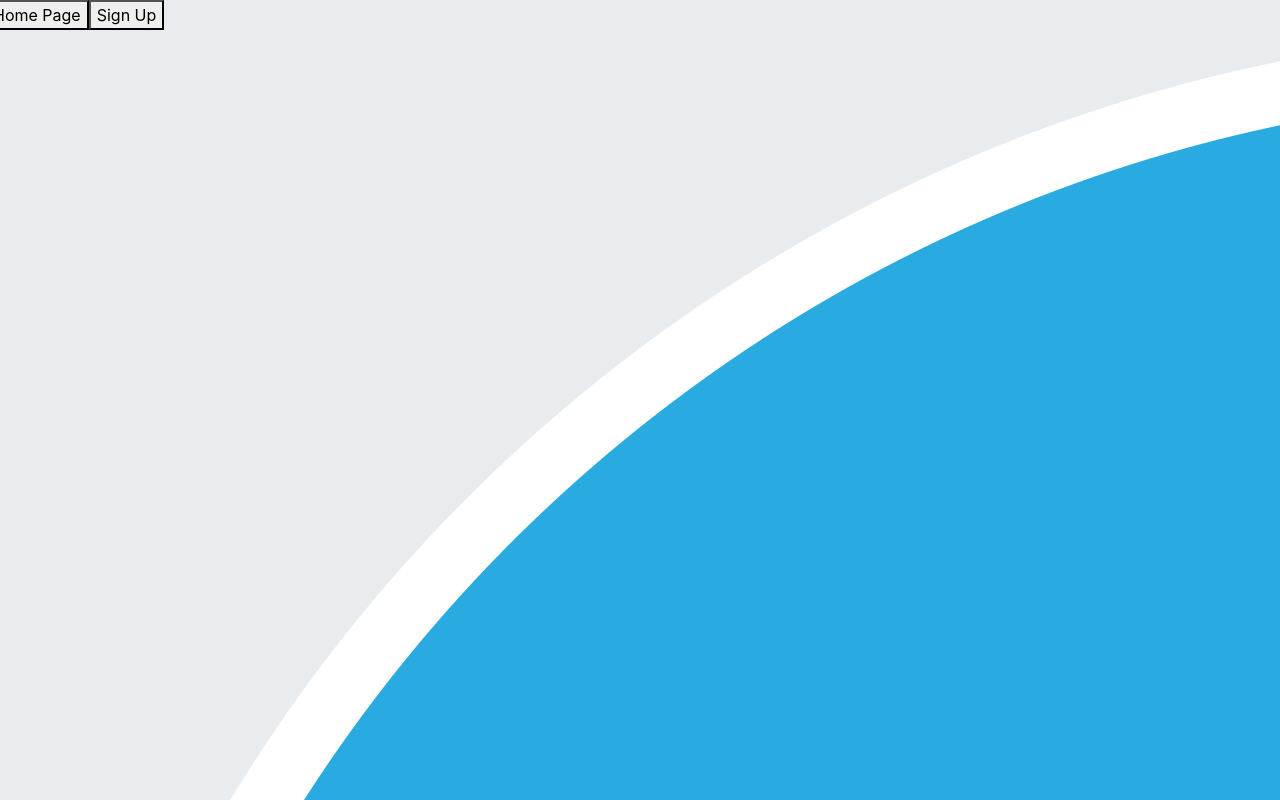
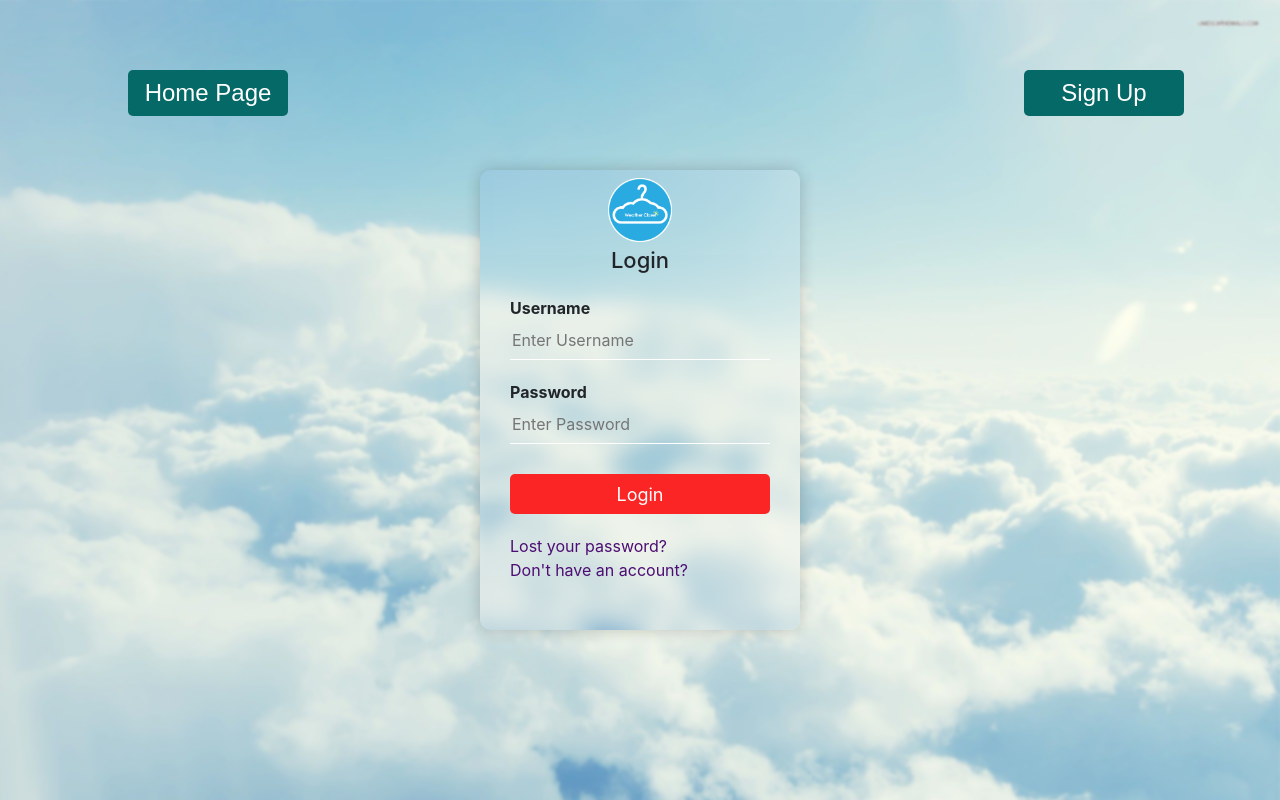
Before and after one commit to siam07/CSE311-WeatherCloset, a plain HTML site: page loginform.html in a window 1280 px wide. Shown: the top 800 px of the page. Drawn offline with Linux system fonts and the light colour scheme.

Commit message:
Update style.css

```diff
--- a/style.css
+++ b/style.css
@@ -308,3 +308,205 @@ img.portfolio{
 
 
 /*--- Home Page End--*/
+
+
+
+
+
+
+
+
+
+
+
+
+/*--- Login/signup Page--*/
+
+#loginform{
+    position: fixed;
+    background-image: url("photos/bglogin.jpg");
+    background-position: center;
+    background-repeat: no-repeat;
+    background-size: cover;
+    height: 100%;
+    width: 100%;
+}
+
+.loginbox{
+    position: relative;
+    width: 320px;
+    height: 460px;
+    top: 47%;
+    left: 50%;
+    box-shadow: 0 0 1rem 0 rgba(0, 0, 0, .2);
+    position: relative;
+    background: inherit;
+    overflow: hidden;
+    border-radius: 5px;
+    border-radius: 10px;
+    transform: translate(-50%,-50%);
+    box-sizing: border-box;
+    padding: 70px 30px;
+    z-index: 1;
+
+}
+
+.loginbox:before{
+    content: "";
+    position: absolute;
+    background: inherit;
+    top: 0;
+    bottom: 0;
+    left: 0;
+    right: 0;
+    box-shadow: inset 0 0 2000px rgba(255, 255, 255, .5);
+    filter: blur(10px);
+    margin: -20px;
+    z-index: -1;
+
+}
+
+
+
+
+.loginbox h1{
+    margin-top: 7px;
+    padding: 0 0 15px;
+    text-align: center;
+    font-size: 22px;
+}
+
+.loginbox p{
+    margin: 0;
+    padding: 0;
+    font-weight: bold;
+}
+
+.loginbox input{
+    width: 100%;
+    margin-bottom: 20px;
+}
+
+.loginbox input[type="text"]{
+    border: none;
+    border-bottom: 1px solid #fff;
+    background: transparent;
+    outline: none;
+    height: 40px;
+    color: black;
+    font-size: 16px;
+}
+.loginbox input[type="password"]{
+    border: none;
+    border-bottom: 1px solid #fff;
+    background: transparent;
+    outline: none;
+    height: 40px;
+    color: black;
+    font-size: 16px;
+}
+
+.loginbox input[type="submit"]
+{
+    border: none;
+    outline: none;
+    height: 40px;
+    background: #fb2525;
+    color: #fff;
+    font-size: 18px;
+    border-radius: 5px;
+    margin-top: 10px;
+    transition: background-color 1s ease 0s;
+}
+.loginbox input[type="submit"]:hover
+{
+    cursor: pointer;
+    background: #056967;
+    color: white;
+}
+
+.loginbox option[type="select"]{
+    background-color: black;
+    color: white;
+}
+.loginbox select{
+    background-color: black;
+    color: white;
+}
+
+
+.loginbox a{
+    text-decoration: none;
+    color:
+    font-size: 12px;
+    line-height: 20px;
+    color: #4d0d73;
+}
+
+.loginbox a:hover
+{
+    color: #002cde;
+}
+.loginbox .avatar{
+    position: absolute;
+    top: .5rem;
+    left: 8rem;
+    height: 4rem;
+}
+
+
+
+
+
+
+
+
+.button6{
+    position: absolute;
+    left: 10vw;
+    margin-top: 70px;
+    margin-right: 5.25vw;
+    width: 10rem;
+    color: white;
+    background-color: #056967;
+    font-family: century-gothic, sans-serif;
+    font-size: 1.5rem;
+    border-radius: 5px;
+    padding: 5px;
+    border: none;
+    cursor: pointer;
+    overflow: hidden;
+}
+.button6:hover{
+    background:#805ced;
+    transform: scale(1.3);
+    transition: .5s;
+
+}
+
+.button7{
+    position: absolute;
+    left: 80vw;
+    width: 10rem;
+    margin-top: 70px;
+    margin-right: 5.25vw;
+    color: white;
+    background-color: #056967;
+    font-family: century-gothic, sans-serif;
+    font-size: 1.5rem;
+    border-radius: 5px;
+    padding: 5px;
+    border: none;
+    cursor: pointer;
+    overflow: hidden;
+}
+.button7:hover{
+    background:#805ced;
+    transform: scale(1.3);
+    transition: .5s;
+
+}
+
+
+
+/*--- Login/Signup Page End--*/
```
